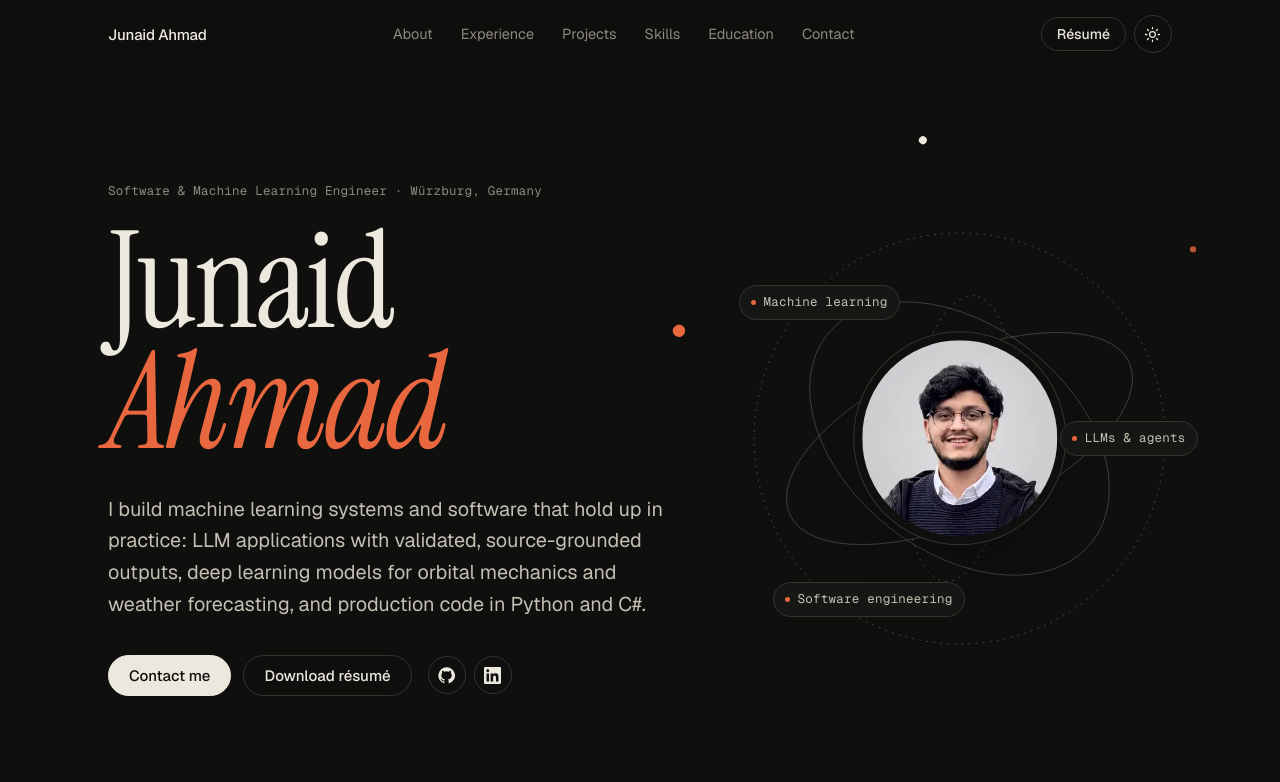
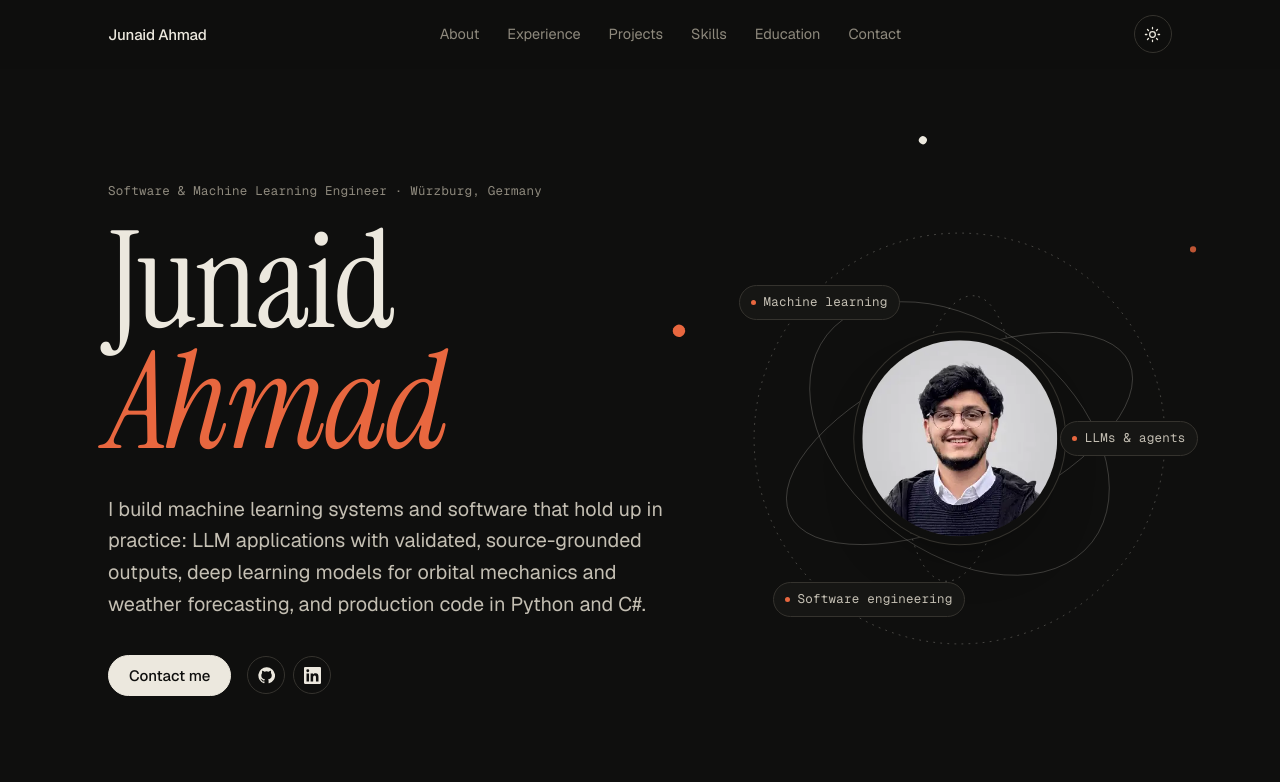
Before and after one commit to junaidahmadjm/Junaid-Ahmad, a plain HTML site: page index.html in a window 1280 px wide. Shown: the top 782 px of the page. Drawn offline with nearby package versions, Linux system fonts and the light colour scheme.

Commit message:
Remove resume download buttons
Removed résumé download links from the navigation and main sections.

```diff
--- a/index.html
+++ b/index.html
@@ -328,7 +328,6 @@
       <li><a href="#contact">Contact</a></li>
     </ul>
     <div class="nav-right">
-      <a class="btn btn-ghost btn-sm btn-cv" href="assets/Junaid_Ahmad_CV.pdf" target="_blank" rel="noopener">Résumé</a>
       <button class="icon-btn" id="theme" type="button" aria-label="Switch colour theme">
         <svg class="theme-moon" viewBox="0 0 24 24" fill="none" stroke="currentColor" stroke-width="1.8" stroke-linecap="round" stroke-linejoin="round" aria-hidden="true"><path d="M20 14.5A8 8 0 0 1 9.5 4a8 8 0 1 0 10.5 10.5z"/></svg>
         <svg class="theme-sun" viewBox="0 0 24 24" fill="none" stroke="currentColor" stroke-width="1.8" stroke-linecap="round" aria-hidden="true"><circle cx="12" cy="12" r="4"/><path d="M12 2v2M12 20v2M4.9 4.9l1.4 1.4M17.7 17.7l1.4 1.4M2 12h2M20 12h2M4.9 19.1l1.4-1.4M17.7 6.3l1.4-1.4"/></svg>
@@ -349,7 +348,6 @@
         <p class="lede reveal">I build machine learning systems and software that hold up in practice: LLM applications with validated, source-grounded outputs, deep learning models for orbital mechanics and weather forecasting, and production code in Python and C#.</p>
         <div class="cta reveal">
           <a class="btn btn-solid" href="#contact">Contact me</a>
-          <a class="btn btn-ghost" href="assets/Junaid_Ahmad_CV.pdf" target="_blank" rel="noopener">Download résumé</a>
           <div class="socials">
             <a class="icon-btn" href="https://github.com/junaidahmadjm" target="_blank" rel="noopener" aria-label="GitHub">
               <svg viewBox="0 0 24 24" fill="currentColor" aria-hidden="true"><path d="M12 .5a11.5 11.5 0 0 0-3.64 22.41c.58.1.79-.25.79-.56v-2c-3.2.7-3.88-1.37-3.88-1.37-.53-1.33-1.28-1.69-1.28-1.69-1.05-.71.08-.7.08-.7 1.16.08 1.77 1.19 1.77 1.19 1.03 1.77 2.7 1.26 3.36.96.1-.75.4-1.26.73-1.55-2.55-.29-5.24-1.28-5.24-5.69 0-1.26.45-2.29 1.19-3.09-.12-.29-.52-1.46.11-3.05 0 0 .97-.31 3.17 1.18a11 11 0 0 1 5.77 0c2.2-1.49 3.17-1.18 3.17-1.18.63 1.59.23 2.76.11 3.05.74.8 1.19 1.83 1.19 3.09 0 4.42-2.7 5.39-5.26 5.68.41.36.78 1.06.78 2.14v3.17c0 .31.21.67.8.56A11.5 11.5 0 0 0 12 .5z"/></svg>
@@ -609,8 +607,7 @@
         <button class="copy-btn" id="copy" type="button">Copy</button>
       </div>
       <div class="links">
-        <a class="btn btn-solid" href="assets/Junaid_Ahmad_CV.pdf" target="_blank" rel="noopener">Download résumé</a>
-        <a class="btn btn-ghost" href="https://www.linkedin.com/in/junaidahmadjm" target="_blank" rel="noopener">LinkedIn</a>
+        <a class="btn btn-solid" href="https://www.linkedin.com/in/junaidahmadjm" target="_blank" rel="noopener">LinkedIn</a>
         <a class="btn btn-ghost" href="https://github.com/junaidahmadjm" target="_blank" rel="noopener">GitHub</a>
       </div>
       <footer class="foot mono">
```
